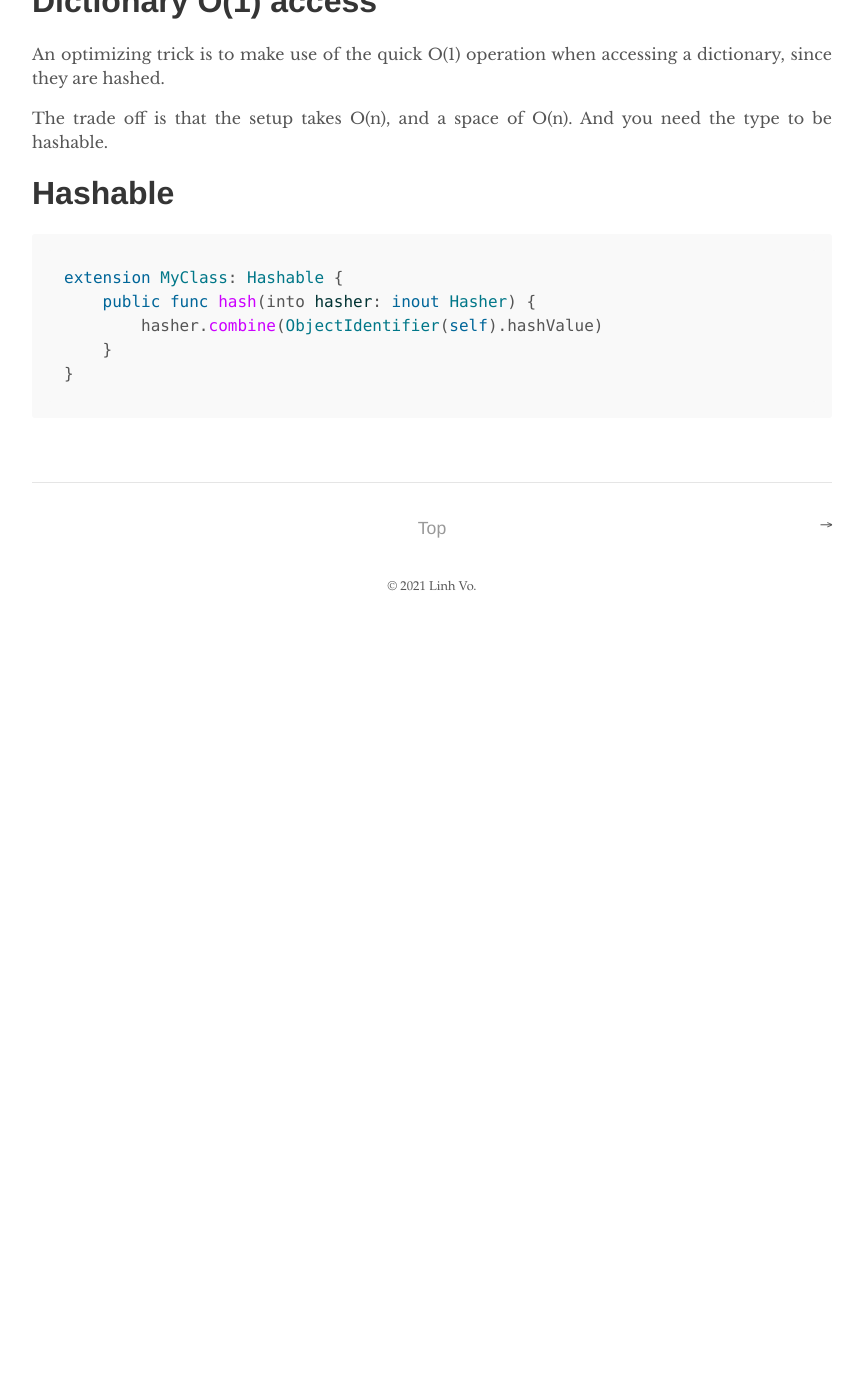
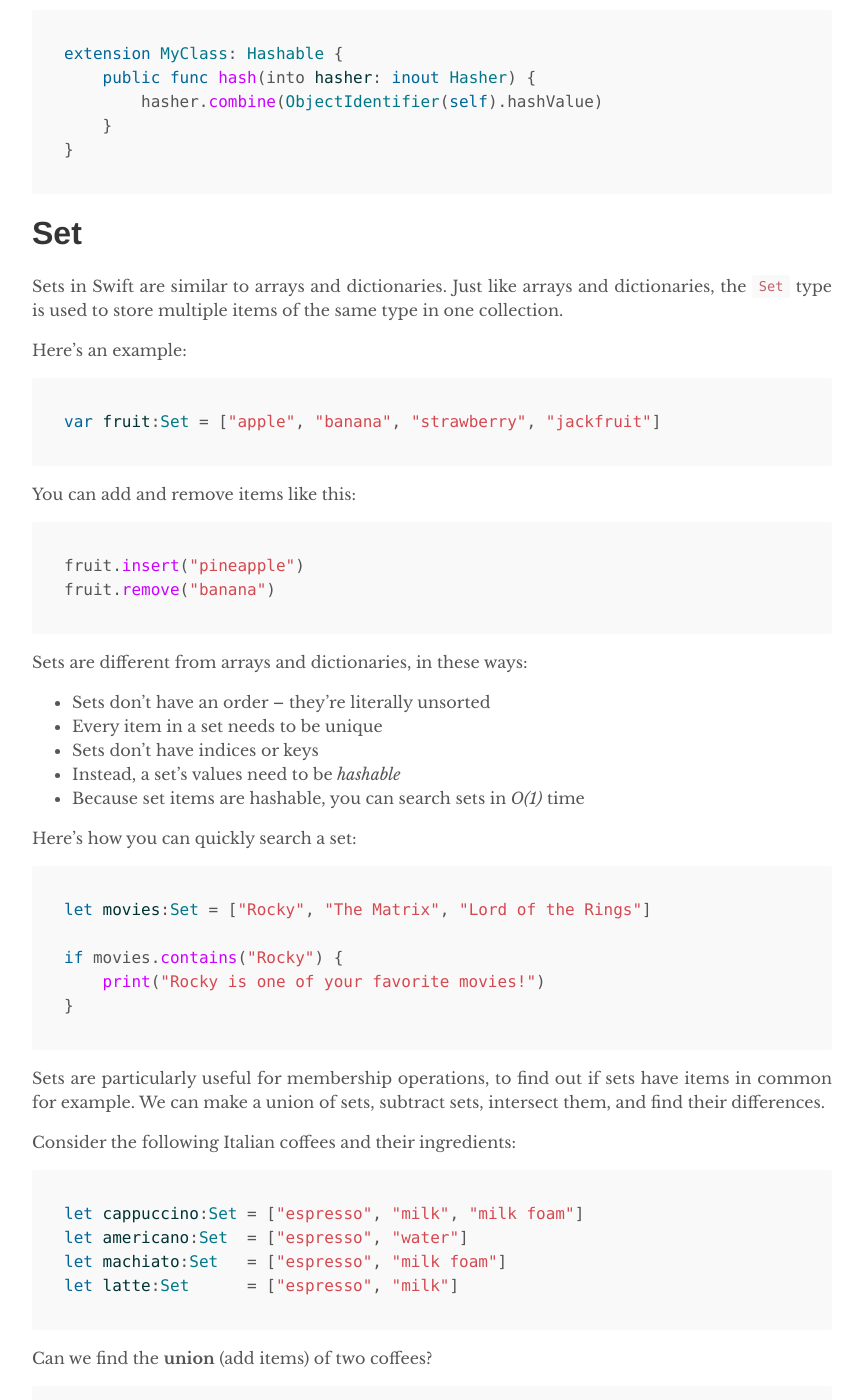
Before and after one commit to dlsolution/dlsolution.github.io, a Jekyll site: the page built from _posts/2021-01-01-fundamentals-of-swift-collections.md, in a window 1280 px wide and 1400 px high, scrolled down 4188 px. Shown: the whole window, without its empty margins (208-1071 px from the left). Built offline with Jekyll 4.4.1, drawn with Linux system fonts in a browser that asks for light colours; before the commit the page ends 4818 px from its top, so only the background shows below that; some of the changed text lies outside the part shown.

Commit message:
update fundamentals of swift collections

````diff
--- a/_posts/2021-01-01-fundamentals-of-swift-collections.md
+++ b/_posts/2021-01-01-fundamentals-of-swift-collections.md
@@ -74,6 +74,7 @@ firstIndex(of: x) // O(n)
 append(x) // O(1)
 append(contentsOf: anArray)
 insert(x, at: i) // O(n)
+insert(contentsOf: anArray, at: i)
 ```
 
 It is important to note that `append` **O(1)** is much faster than `insert`.
@@ -81,14 +82,21 @@ It is important to note that `append` **O(1)** is much faster than `insert`.
 ```swift
 // Remove
 remove(at: i) // O(n)
+removeFirst()
+removeLast()
 removeAll(where: {..})
-dropFirst(x)
-let last = popLast() // O(1)
-```
 
-```swift
-// Move
-move(fromOffsets:toOffset:)
+let numbers = [1, 2, 3, 4, 5]
+print(numbers.dropFirst(2))
+// Prints "[3, 4, 5]"
+print(numbers.dropFirst(10))
+// Prints "[]"
+
+let numbers = [1, 2, 3, 4, 5]
+print(numbers.dropLast(2))
+// Prints "[1, 2, 3]"
+print(numbers.dropLast(10))
+// Prints "[]"
 ```
 
 # Mutate
@@ -97,24 +105,10 @@ move(fromOffsets:toOffset:)
 sorted()
 reversed()
 shuffled()
-swapAt()
+swapAt(i, j)
 ```
 
 There are more ops using your own predicate: `max(by:)`, `sorted(by:)`, `filter()`, `map()`
-
-# Partition
-
-`partition(by:)` is a powerful API, and quite advanced. It reorders the sequence by a predicate, such that the right half **satisfy the predicate** (while left half does not).
-
-It returns the index of the first index in the right half.
-
-```swift
-let p = array.partition { .. }
-let h1 = list[..<p] // Left half
-let h2 = list[p...] // Right half
-```
-
-Note that it is an **unstable partition**, which means the order in both half are not preserved. There is an internal `halfStablePartition` which will have the 1st half retain the original order, and also a `stablePartition` which will have both half retain the original order.
 
 # Comparable, Equatable
 
@@ -162,3 +156,77 @@ extension MyClass: Hashable {
     }
 }
 ```
+
+# Set
+
+Sets in Swift are similar to arrays and dictionaries. Just like arrays and dictionaries, the `Set` type is used to store multiple items of the same type in one collection.
+
+Here's an example:
+
+```swift
+var fruit:Set = ["apple", "banana", "strawberry", "jackfruit"]
+```
+
+You can add and remove items like this:
+
+```swift
+fruit.insert("pineapple")
+fruit.remove("banana")
+```
+
+Sets are different from arrays and dictionaries, in these ways:
+
+- Sets don't have an order – they're literally unsorted
+- Every item in a set needs to be unique
+- Sets don't have indices or keys
+- Instead, a set's values need to be _hashable_
+- Because set items are hashable, you can search sets in _O(1)_ time
+
+Here's how you can quickly search a set:
+
+```swift
+let movies:Set = ["Rocky", "The Matrix", "Lord of the Rings"]
+
+if movies.contains("Rocky") {
+    print("Rocky is one of your favorite movies!")
+}
+```
+
+Sets are particularly useful for membership operations, to find out if sets have items in common for example. We can make a union of sets, subtract sets, intersect them, and find their differences.
+
+Consider the following Italian coffees and their ingredients:
+
+```swift
+let cappuccino:Set = ["espresso", "milk", "milk foam"]
+let americano:Set  = ["espresso", "water"]
+let machiato:Set   = ["espresso", "milk foam"]
+let latte:Set      = ["espresso", "milk"]
+```
+
+Can we find the **union** (add items) of two coffees?
+
+```swift
+machiato.union(latte)
+// ["espresso", "milk foam", "milk"]
+```
+
+Can we **subtract** one coffee from another?
+
+```swift
+cappuccino.subtracting(americano)
+// ["milk foam", "milk"]
+```
+
+Can we find the **intersection** (shared items) of two coffees?
+
+```swift
+latte.intersection(cappuccino)
+// ["espresso", "milk"]
+```
+
+Can we find the **difference** between two coffees?
+
+```swift
+latte.symmetricDifference(americano)
+// ["milk", "water"]
+```
````
